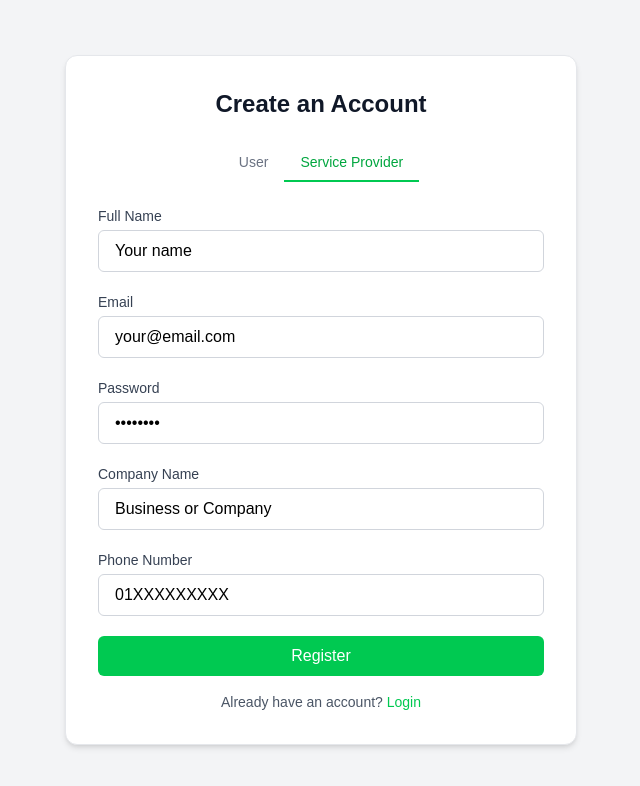
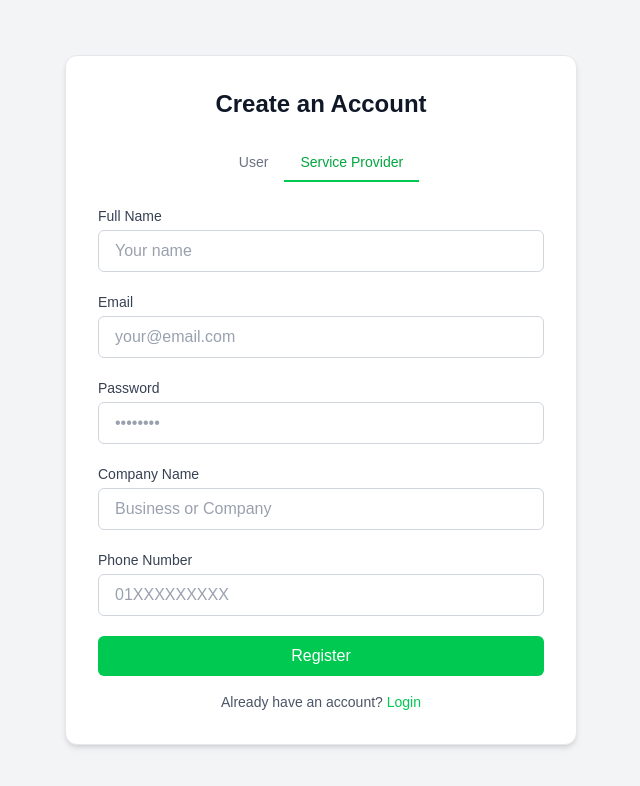
Before and after one commit to Minhajul-Shobuj/service360-frontend, a Next.js app: page /registration in a window 1280 px wide. Both pictures are taken after a click on the button "Service Provider". Shown: the top 786 px of the page, without its empty margins (319-959 px from the left). Built offline with nearby package versions, Linux system fonts and the light colour scheme.

Commit message:
refactor Registration component: rename from RegisterForm and update input styles

```diff
--- a/src/app/registration/page.tsx
+++ b/src/app/registration/page.tsx
@@ -11,7 +11,7 @@ type RegisterValues = {
   phone?: string;
 };
 
-export default function RegisterForm() {
+export default function Registration() {
   const [activeTab, setActiveTab] = useState<"user" | "provider">("user");
 
   const {
@@ -66,9 +66,9 @@ export default function RegisterForm() {
             </label>
             <input
               type="text"
+              placeholder="Your name"
               {...register("name", { required: "Name is required" })}
-              placeholder="Your name"
-              className={`w-full px-4 py-2 rounded-md border placeholder:text-black ${
+              className={`w-full px-4 py-2 rounded-md border text-gray-900 placeholder:text-gray-400 ${
                 errors.name ? "border-red-500" : "border-gray-300"
               } focus:outline-none focus:border-green-500`}
             />
@@ -84,9 +84,9 @@ export default function RegisterForm() {
             </label>
             <input
               type="email"
+              placeholder="your@email.com"
               {...register("email", { required: "Email is required" })}
-              placeholder="your@email.com"
-              className={`w-full px-4 py-2 rounded-md border placeholder:text-black ${
+              className={`w-full px-4 py-2 rounded-md border text-gray-900 placeholder:text-gray-400 ${
                 errors.email ? "border-red-500" : "border-gray-300"
               } focus:outline-none focus:border-green-500`}
             />
@@ -104,9 +104,9 @@ export default function RegisterForm() {
             </label>
             <input
               type="password"
+              placeholder="••••••••"
               {...register("password", { required: "Password is required" })}
-              placeholder="••••••••"
-              className={`w-full px-4 py-2 rounded-md border placeholder:text-black ${
+              className={`w-full px-4 py-2 rounded-md border text-gray-900 placeholder:text-gray-400 ${
                 errors.password ? "border-red-500" : "border-gray-300"
               } focus:outline-none focus:border-green-500`}
             />
@@ -127,11 +127,11 @@ export default function RegisterForm() {
                 </label>
                 <input
                   type="text"
+                  placeholder="Business or Company"
                   {...register("company", {
                     required: "Company name is required",
                   })}
-                  placeholder="Business or Company"
-                  className={`w-full px-4 py-2 rounded-md border placeholder:text-black ${
+                  className={`w-full px-4 py-2 rounded-md border text-gray-900 placeholder:text-gray-400 ${
                     errors.company ? "border-red-500" : "border-gray-300"
                   } focus:outline-none focus:border-green-500`}
                 />
@@ -149,11 +149,11 @@ export default function RegisterForm() {
                 </label>
                 <input
                   type="text"
+                  placeholder="01XXXXXXXXX"
                   {...register("phone", {
                     required: "Phone number is required",
                   })}
-                  placeholder="01XXXXXXXXX"
-                  className={`w-full px-4 py-2 rounded-md border placeholder:text-black ${
+                  className={`w-full px-4 py-2 rounded-md border text-gray-900 placeholder:text-gray-400 ${
                     errors.phone ? "border-red-500" : "border-gray-300"
                   } focus:outline-none focus:border-green-500`}
                 />
```
